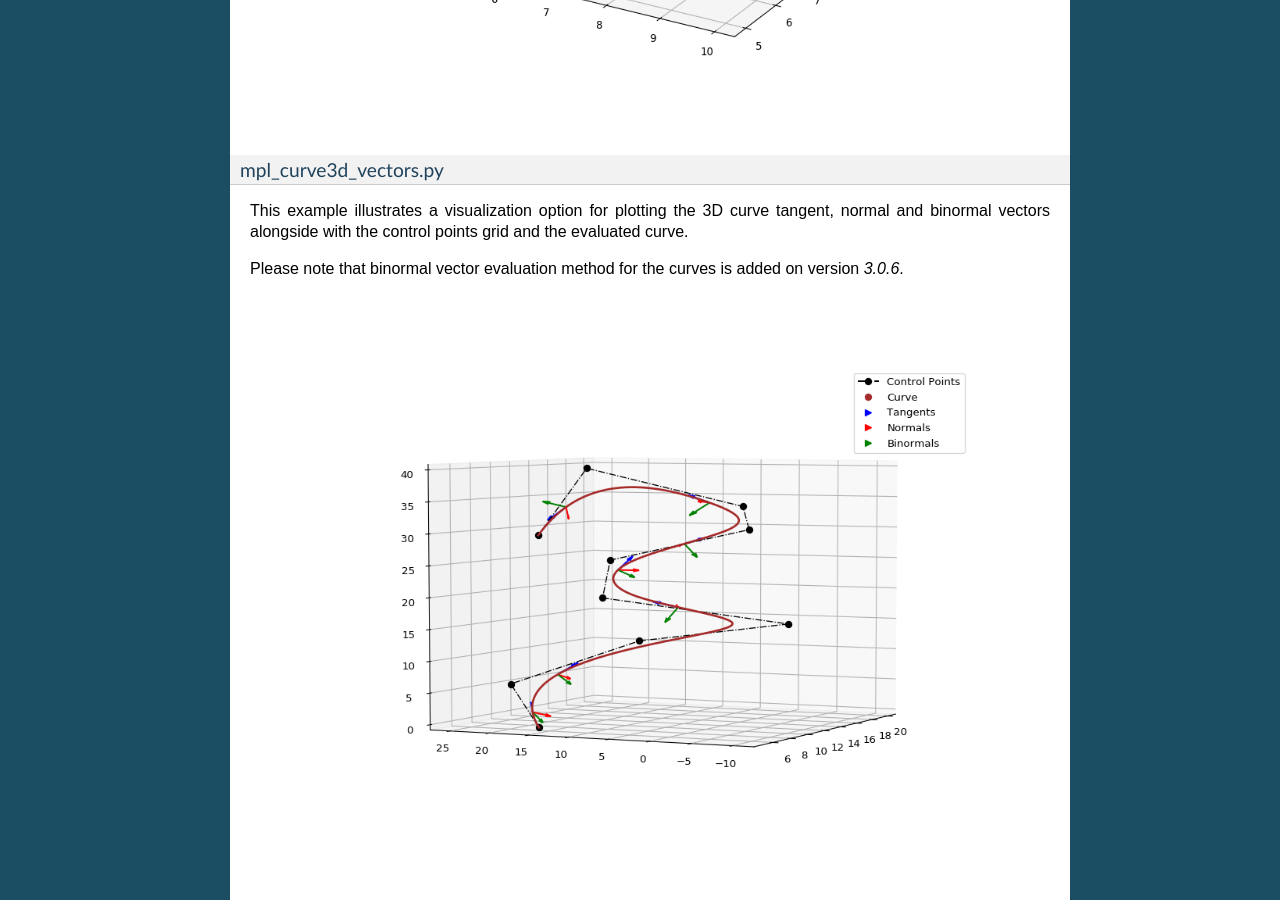
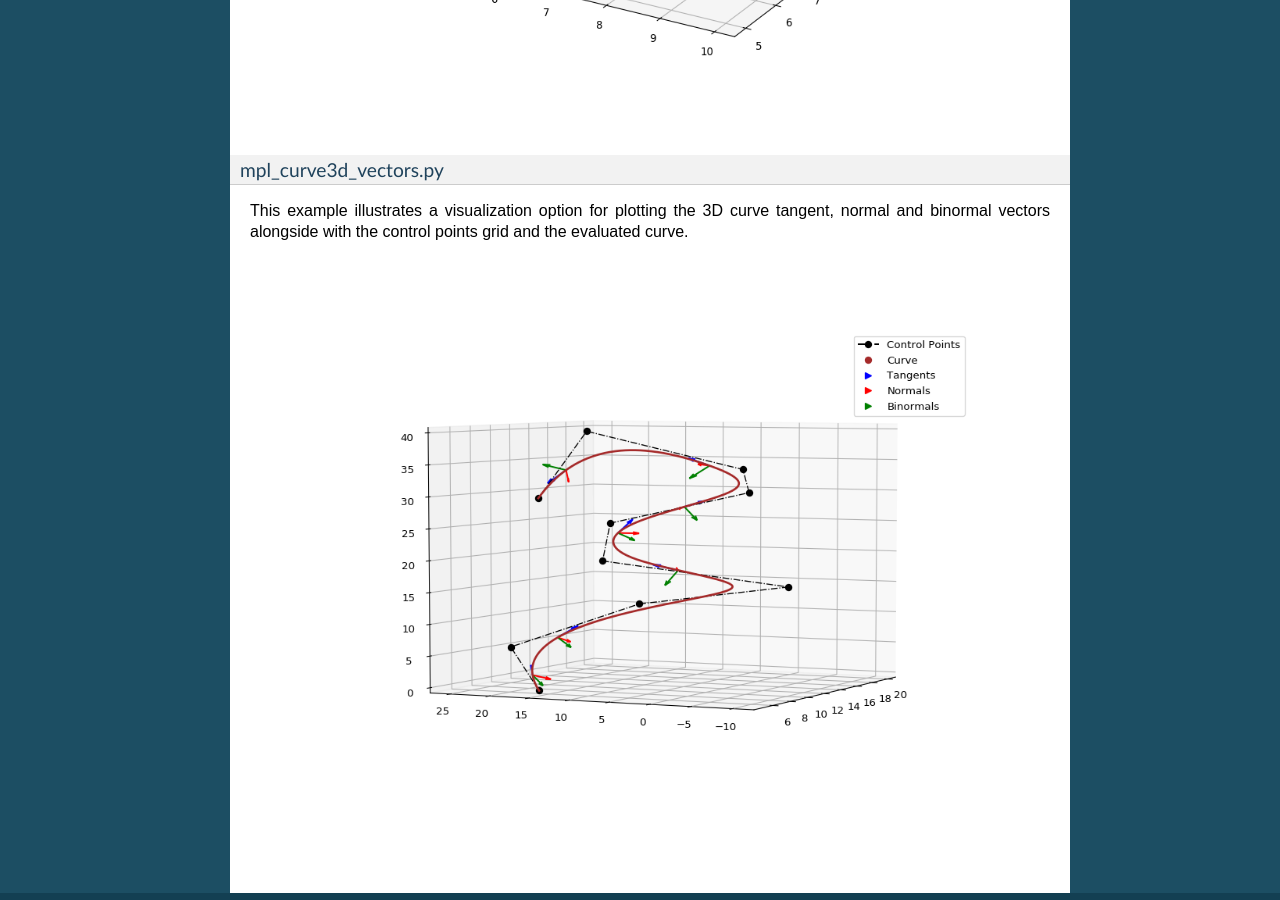
Before and after one commit to orbingol/NURBS-Python, a Sphinx documentation site: the page built from docs/visualization.rst, in a window 1280 px wide and 900 px high, scrolled down 12702 px. Built offline with Sphinx 7.4.7, drawn with Linux system fonts in a browser that asks for light colours; formulas are drawn with MathJax 3.

Commit message:
Remove unnecessary version info from visualization docs

```diff
--- a/docs/visualization.rst
+++ b/docs/visualization.rst
@@ -142,8 +142,6 @@ mpl_curve3d_vectors.py
 This example illustrates a visualization option for plotting the 3D curve tangent, normal and binormal vectors
 alongside with the control points grid and the evaluated curve.
 
-Please note that binormal vector evaluation method for the curves is added on version *3.0.6*.
-
 .. image:: images/ex_curve3d02_mpl.png
     :alt: 3D curve example 2 with tangent, normal and binormal vector quiver plots
 
```
